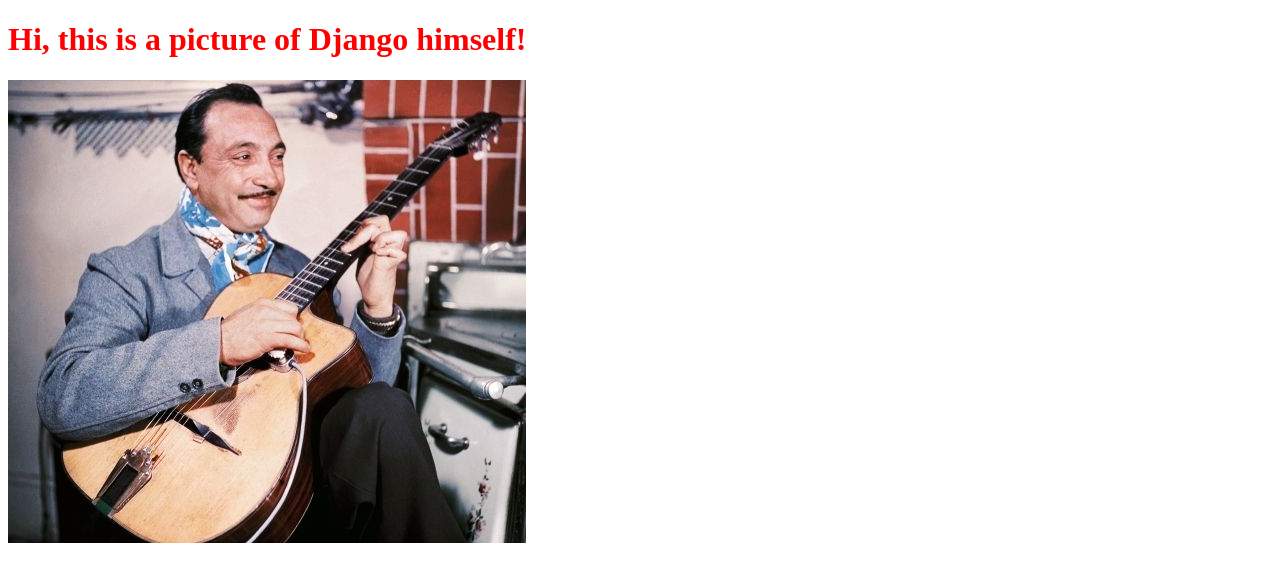
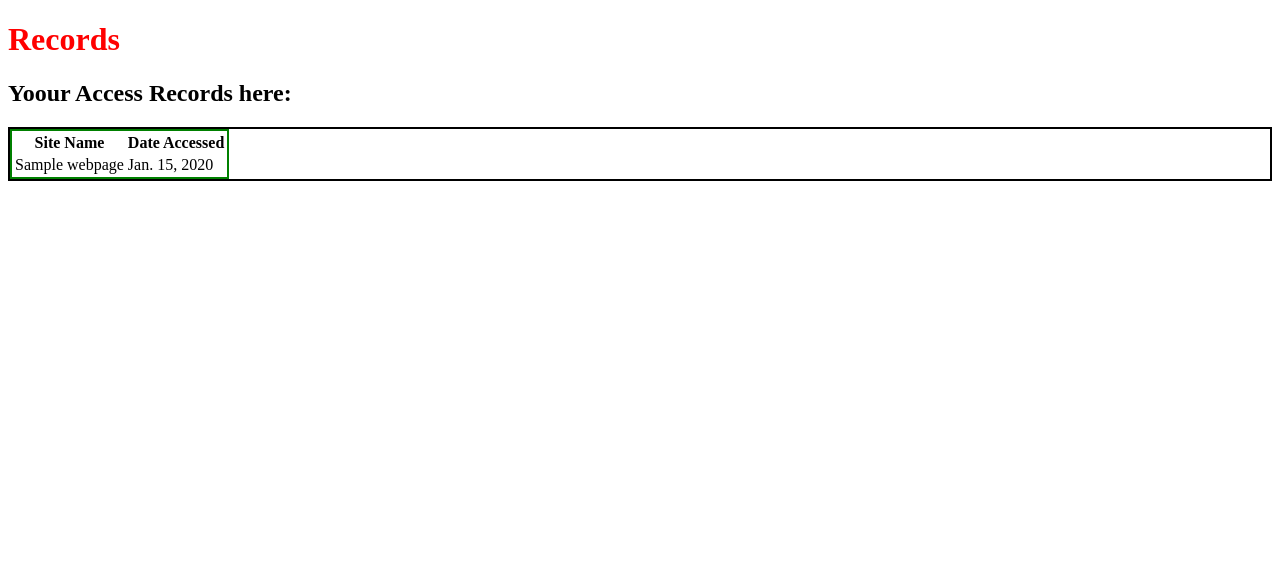
Before and after one commit to punit10/basic_django, a Django app: page / in a window 1280 px wide. Shown: the top 582 px of the page. Run offline with Django 3.2, Linux system fonts and the light colour scheme; tables that the repository leaves empty hold one stand-in row (values such as "Sample post").

Commit message:
added views templates and basic tagging

```diff
--- a/first_project/first_app/static/first_app/css/mystyle.css
+++ b/first_project/first_app/static/first_app/css/mystyle.css
@@ -1,3 +1,9 @@
 h1{
   color: red;
 }
+.djangotwo {
+  border: 2px solid black;
+}
+table {
+  border: 2px solid green;
+}
--- a/first_project/first_app/templates/first_app/index.html
+++ b/first_project/first_app/templates/first_app/index.html
@@ -3,11 +3,27 @@
 <html>
   <head>
     <meta charset="utf-8">
-    <title>Django Guitar Page</title>
+    <title>Django Level 2 database</title>
     <link rel="stylesheet" href="{% static "first_app/css/mystyle.css" %}"/>
   </head>
   <body>
-    <h1>Hi, this is a picture of Django himself!</h1>
-    <img src="{% static "first_app/images/djangoguitar.jpg" %}" alt="Uh Oh, didn't show!">
+    <h1>Records</h1>
+    <h2>Yoour Access Records here:</h2>
+    <div class="djangotwo">
+        {% if access_records %}
+        <table>
+            <thead>
+                <th>Site Name</th> <th>Date Accessed</th>
+            </thead>
+            {% for record in access_records %}
+            <tr>
+                <td>{{ record.name }}</td> <td>{{ record.date }}</td>
+            </tr>
+            {% endfor %}
+        </table>
+        {% else %}
+        <p>NO RECORD FOUND!!</p>
+        {% endif %}
+    </div>
   </body>
 </html>
--- a/first_project/first_app/views.py
+++ b/first_project/first_app/views.py
@@ -1,10 +1,13 @@
 from django.shortcuts import render
 from django.http import HttpResponse
+from first_app.models import Topic, Webpage, AccessRecord
 # Create your views here.
 
 # def index(request):
 #     return HttpResponse("Hello World!")
 
 def index(request):
-    my_dict = {'insert_me':"Hello I am from views.py!"}
-    return render(request,'first_app/index.html',context=my_dict)
+    webpage_list = AccessRecord.objects.order_by('date')
+    date_dict = {'access_records': webpage_list}
+    # my_dict = {'insert_me':"Hello I am from views.py!"}
+    return render(request,'first_app/index.html',context=date_dict)
```
Also changed, not shown: first_project/first_app/templates/first_app/index_stattic_bk.html (added, +13 -0 lines).
